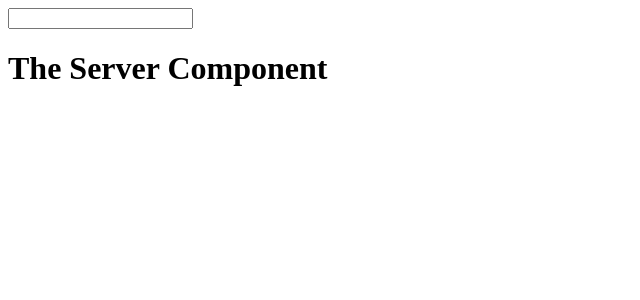
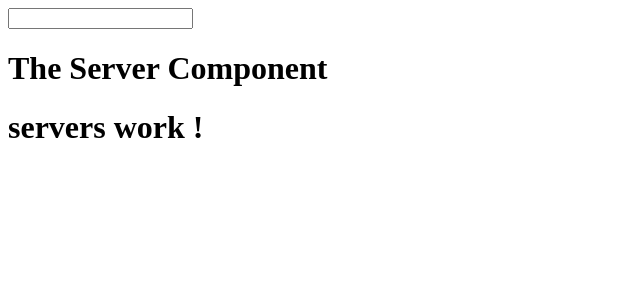
Before and after one commit to pathakravi/angular2020, an Angular app: page / in a window 1280 px wide. Shown: the top 300 px of the page, without its empty margins (0-640 px from the left). Built offline with nearby package versions, Linux system fonts and the light colour scheme.

Commit message:
2 files modified, 3 added

```diff
--- a/src/app/app.component.html
+++ b/src/app/app.component.html
@@ -2,3 +2,4 @@
 {{name}}
 
 <app-server></app-server>
+<app-servers></app-servers>
--- a/src/app/app.module.ts
+++ b/src/app/app.module.ts
@@ -4,12 +4,13 @@
 
 import { AppComponent } from './app.component';
 import { ServerComponent } from './server/server.component';
+import { ServersComponent } from './servers/servers.component';
 
 @NgModule({
   imports:      [ BrowserModule, FormsModule ],
   declarations: [
     AppComponent,
-    ServerComponent
+    ServerComponent, ServersComponent
     ],
   bootstrap:    [ AppComponent ]
 })
--- /dev/null
+++ b/src/app/servers/servers.component.html
@@ -0,0 +1 @@
+<h1> servers work !</h1>
--- /dev/null
+++ b/src/app/servers/servers.component.ts
@@ -0,0 +1,7 @@
+import { Component } from '@angular/core';
+@Component({
+  selector : 'app-servers',
+  templateUrl : './servers.component.html'
+})
+
+export class ServersComponent {}
```
Also changed, not shown: src/app/servers/servers.component.css (added).
